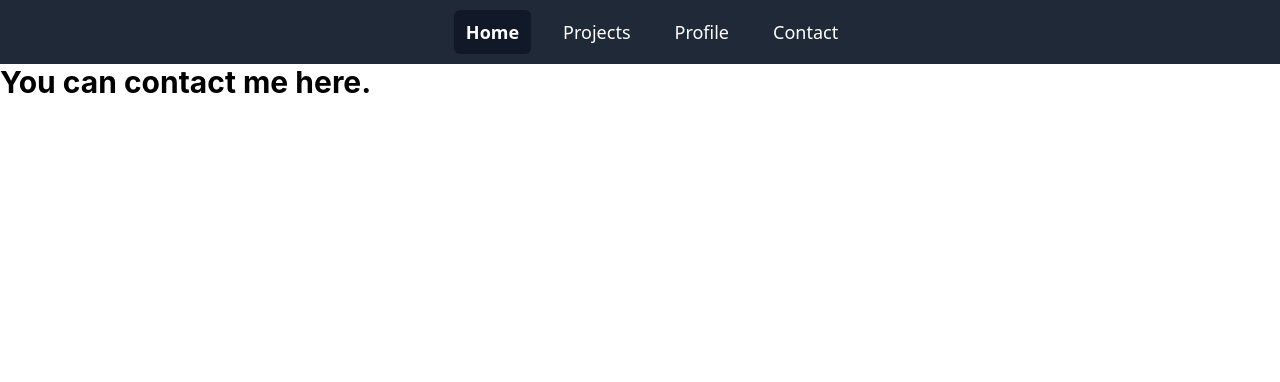
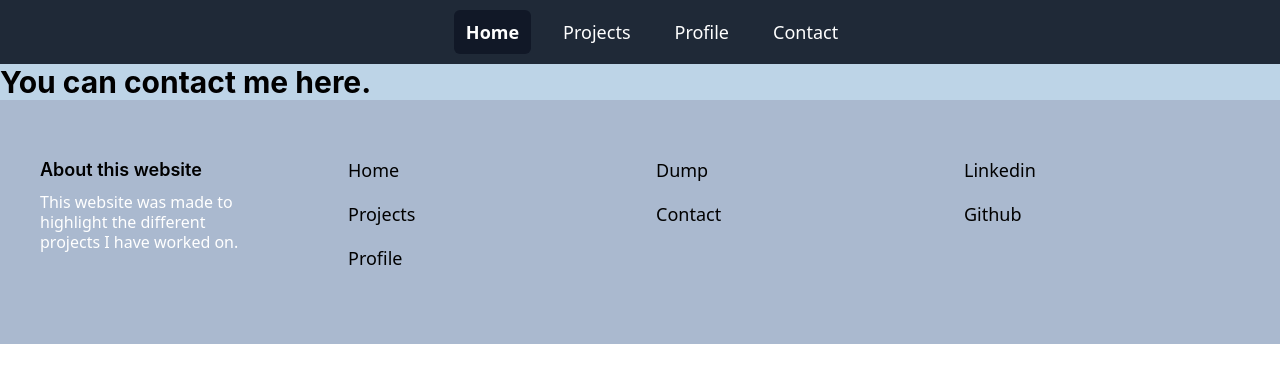
Before and after one commit to Nelryn/MyWebsite, a React (Create React App) app in the folder my-website/: page /contact in a window 1280 px wide. Shown: the top 382 px of the page. Built offline with nearby package versions, Linux system fonts and the light colour scheme.

Commit message:
created a new custom color named baby blue, created a footer (done)

```diff
--- a/my-website/src/App.js
+++ b/my-website/src/App.js
@@ -1,8 +1,9 @@
+import { BrowserRouter as Router, Routes, Route } from "react-router-dom";
+import React from "react";
+
 import './App.css';
-
-import React from "react";
-import Navbar from "./components/Navbar";
-import { BrowserRouter as Router, Routes, Route } from "react-router-dom";
+import Navbar from "./components/Navbar/navbar";
+import Footer from './components/Footer/footer';
 
 import Home from "./pages";
 import Profile from "./pages/profile";
@@ -22,6 +23,7 @@ function App() {
           <Route path="/profile" element={<Profile />} />
           <Route path="/contact" element={<Contact />} />
       </Routes>
+      <Footer />
     </Router>
   )
 }
--- /dev/null
+++ b/my-website/src/components/Footer/footer.js
@@ -0,0 +1,69 @@
+const Footer = () => {
+    return (
+        <footer className="bg-[#AAB9CF]">
+            <div className="mx-auto w-full max-w-screen-xl">
+                <div class="grid grid-cols-2 gap-8 px-4 py-6 lg:px-10 lg:py-14 md:grid-cols-4">
+                    <div>
+                        <h2 className="mb-2 font-semibold text-lg text-black dark:text-gray-600">
+                            About this website
+                        </h2>
+                        <div className="w-3/4">
+                            <p className="leading-5 font-sans sans-serif text-white dark:text-gray-400">
+                                This website was made to highlight the different projects I have worked on.
+                            </p>
+                        </div>
+                    </div>
+                    <div>
+                        <ul className="font-sans sans-serif text-lg text-black dark:text-gray-600">
+                            <li className="mb-4">
+                                <a href="/" className="hover:underline">
+                                    Home
+                                </a>
+                            </li>
+                            <li className="mb-4">
+                                <a href="/projects" className="hover:underline">
+                                    Projects
+                                </a>
+                            </li>
+                            <li className="mb-4">
+                                <a href="/profile" className="hover:underline">
+                                    Profile
+                                </a>
+                            </li>
+                        </ul>
+                    </div>
+                    <div>
+                        <ul className="font-sans sans-serif text-lg text-black dark:text-gray-600">
+                            <li className="mb-4">
+                                <a href="/" className="hover:underline">
+                                Dump
+                                </a>
+                            </li>
+                            <li className="mb-4">
+                                <a href="/contact" className="hover:underline">
+                                    Contact
+                                </a>
+                            </li>
+                        </ul>
+                    </div>
+                    <div>
+                        <ul className="font-sans sans-serif text-lg text-black dark:text-gray-600">
+                            <li className="mb-4">
+                                <a href="https://linkedin.com/in/emilie-baunifais" className="hover:underline">
+                                    Linkedin
+                                </a>
+                            </li>
+                            <li className="mb-4">
+                                <a href="https://github.com/Nelryn" className="hover:underline">
+                                    Github
+                                </a>
+                            </li>
+                        </ul>
+                    </div>
+                </div>
+            </div>
+        </footer>
+    )
+}
+
+export default Footer;
--- a/my-website/src/components/Navbar/index.js
+++ b/my-website/src/components/Navbar/navbar.js
@@ -29,7 +29,7 @@ const Navbar = () => {
                         </DisclosureButton>
                     </div>
                     <div className="flex flex-1 items-center justify-center sm:items-stretch">
-                        {/* <div className="self-center bg-orange-800">
+                        {/* <div className="self-center">
                             <div className="text-white font-sans sans-serif font-medium">
                                 My Portfolio
                             </div>
--- a/my-website/src/pages/contact.js
+++ b/my-website/src/pages/contact.js
@@ -2,7 +2,7 @@ import React from "react";
 
 const Contact = () => {
 	return (
-		<div>
+		<div className="bg-baby-blue">
 			<h1 className="text-3xl font-bold">
 				You can contact me here.
 			</h1>
--- /dev/null
+++ b/my-website/src/pages/index.css
@@ -0,0 +1,4 @@
+.Home-body {
+    flex: 1;
+    background-color: #BDD4E7;
+}
--- a/my-website/src/pages/index.js
+++ b/my-website/src/pages/index.js
@@ -1,12 +1,16 @@
 import React from "react";
+
+import "./index.css"
 
 const Home = () => {
     return (
-        <div>
-            <h1 className="text-3xl font-bold underline">
-                Welcome to my Website !
-            </h1>
-        </div>
+        <body className="bg-baby-blue">
+            <div>
+                <h1 className="text-3xl font-bold underline">
+                    Welcome to my Website !
+                </h1>
+            </div>
+        </body>
     )
 }
 
--- a/my-website/src/pages/profile.js
+++ b/my-website/src/pages/profile.js
@@ -2,7 +2,7 @@ import React from "react";
 
 const Profile = () => {
     return (
-        <div>
+        <div className="bg-baby-blue">
             <h1 className="text-3xl font-bold">
                 Here is my Profile.
             </h1>
--- a/my-website/src/pages/projects.js
+++ b/my-website/src/pages/projects.js
@@ -2,7 +2,7 @@ import React from "react";
 
 const Projects = () => {
 	return (
-		<div>
+		<div className="bg-baby-blue">
 			<h1 className="text-3xl font-bold">
 				Check out my projects !
 			</h1>
--- a/my-website/tailwind.config.js
+++ b/my-website/tailwind.config.js
@@ -5,7 +5,11 @@ module.exports = {
     "./src/**/*.{js,jsx,ts,tsx}"
   ],
   theme: {
-    extend: {},
+    extend: {
+      colors: {
+        'baby-blue': '#BDD4E7',
+      }
+    },
   },
   plugins: [
   ],
```
Also changed, not shown: my-website/src/components/Navbar/Navbar.js (deleted).
